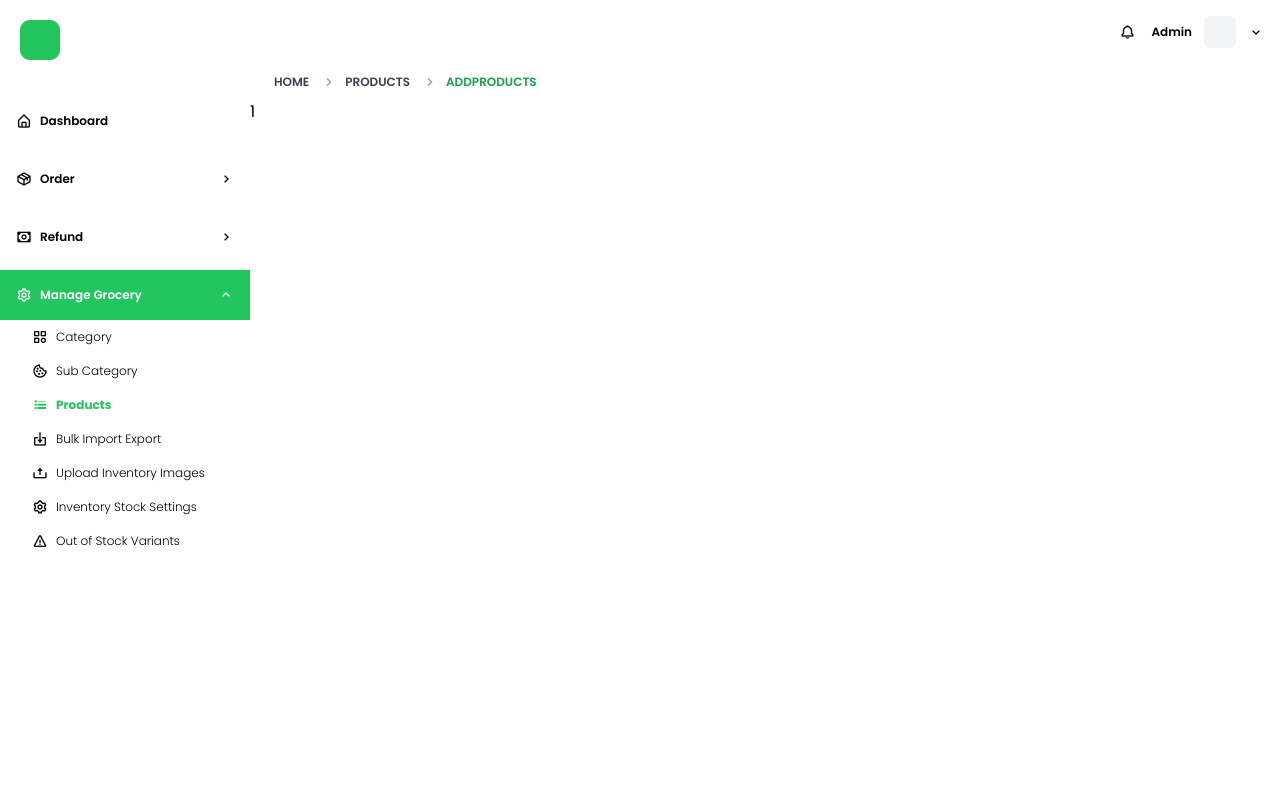
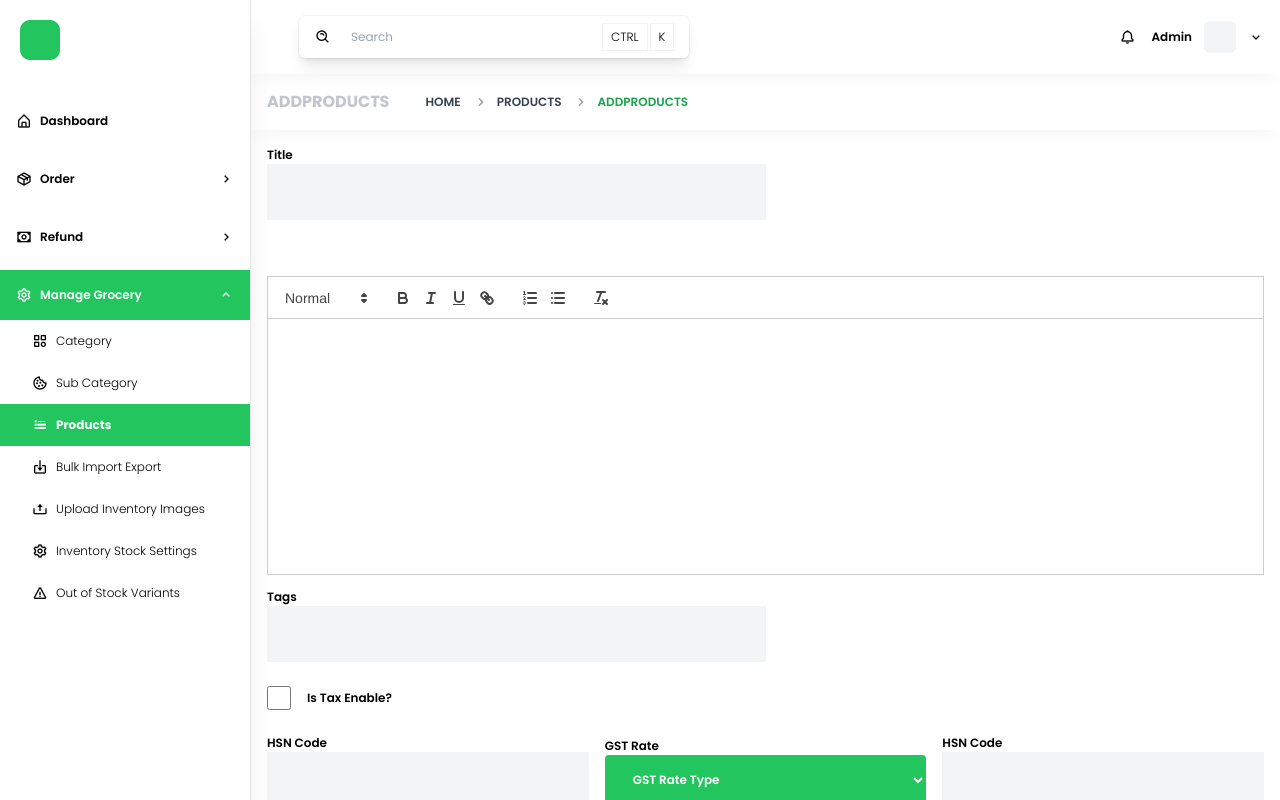
Before and after one commit to rishirathoree/grocery-app, a React (Vite) app: page /products/addproducts in a window 1280 px wide. Both pictures are taken after a click on the element 125 px from the left and 295 px from the top of the page. Built offline with nearby package versions, Linux system fonts and the light colour scheme.

Commit message:
design color changes

```diff
--- a/src/Components/AddCategory.jsx
+++ b/src/Components/AddCategory.jsx
@@ -14,7 +14,7 @@ const AddCategory = () => {
               onClick={() => {
                 setAddNewUser(!addNewUser);
               }}
-              className="px-3 py-2 bg-green-500 text-white font-semibold"
+              className="bg-green-500 p-2 rounded hover:shadow-lg font-semibold duration-500 text-xsm text-white px-6 py-2"
             >
               Add New Category
             </button>
--- a/src/Components/AddSubCategory.jsx
+++ b/src/Components/AddSubCategory.jsx
@@ -14,7 +14,7 @@ const AddSubCategory = () => {
               onClick={() => {
                 setAddNewUser(!addNewUser);
               }}
-              className="px-3 py-2 bg-green-500 text-white font-semibold"
+              className="bg-green-500 p-2 rounded hover:shadow-lg font-semibold duration-500 text-xsm text-white px-6 py-2"
             >
               Add New Sub Category
             </button>
--- a/src/Components/Breadcrumbs.jsx
+++ b/src/Components/Breadcrumbs.jsx
@@ -4,14 +4,19 @@ import { Link, useLocation } from 'react-router-dom';
 const Breadcrumbs = () => {
   const location = useLocation();
   const routePath = location.pathname.split('/').filter(item => item !== '');
-
+  console.log(routePath === null ? 'Dashboard' : routePath)
   return (
-    <nav className="flex px-4 py-2" aria-label="Breadcrumb">
+    <nav className="flex px-4 py-4 shadow-b-lg" aria-label="Breadcrumb">
       <ol className="inline-flex items-center space-x-1 md:space-x-3">
+      <li className="inline-flex items-center">
+            <p className="uppercase text-md mr-4 font-bold text-slate-700/30 dark:text-gray-400 dark:hover:text-white">
+              {routePath.length === 0 ? 'Dashboard' : routePath[routePath.length - 1]}
+            </p>
+        </li>
         <li className="inline-flex items-center">
           <Link to="/">
-            <p className="uppercase text-xsm font-semibold text-gray-700 hover:text-green-600 md:ml-2 dark:text-gray-400 dark:hover:text-white">
-              Home
+            <p className={`uppercase text-xsm font-semibold text-gray-700 hover:text-green-600 md:ml-2 dark:text-gray-400 dark:hover:text-white ${routePath.length === 0 ? 'hidden' : 'block'}`}>
+            Home
             </p>
           </Link>
         </li>
--- a/src/Pages/AddProducts.jsx
+++ b/src/Pages/AddProducts.jsx
@@ -1,9 +1,61 @@
-import React from 'react'
+import React, { useState } from 'react'
+import ReactQuill from 'react-quill';
+import 'react-quill/dist/quill.snow.css';
 
 const AddProducts = () => {
+  const [value, setValue] = useState('');
+
+  const[gstRate,setGstRate] = useState('')
+  const[gstRateType,setGstRateType] = useState('')
+  const[hsnRateType,setHSNRateType] = useState('')
+
   return (
     <>
-    <div>1</div>
+          <div className="p-4 space-y-6">
+
+          <div className='flex w-full gap-2'>
+            <div className='w-full'><p className='font-semibold text-xsm'>Title</p>
+            <input type="text" className='focus:ring-1 ring-green-500  lg:w-1/2 md:w-1/2 sm:w-full py-4 px-2 focus:outline-none outline-none bg-gray-100' /></div>
+          </div>
+
+          <div className='h-80 py-8'>
+          <ReactQuill theme="snow" className='h-full' value={value} onChange={setValue} />
+          </div>
+
+          <div className='flex w-full gap-2'>
+
+            <div className='w-full'><p className='font-semibold text-xsm'>Tags</p><input type="text" className='focus:ring-1 ring-green-500  lg:w-1/2 md:w-1/2 sm:w-full py-4 px-2 focus:outline-none outline-none bg-gray-100' /></div>
+          </div>
+
+          <label htmlFor="is-tax-enable-checkbox" className='flex items-center gap-4'>
+            <input type="checkbox" className='w-6 h-6' />
+            <p className='font-semibold text-xsm'>Is Tax Enable?</p>
+          </label>
+
+          <div className='flex items-center lg:flex-row md:flex-col sm:flex-col justify-between gap-4 w-full'>
+          <div className='w-full'>
+            <p className='font-semibold text-xsm'>HSN Code</p>
+            <input type="text" className='focus:ring-1 ring-green-500 w-full py-4 px-2 focus:outline-none outline-none bg-gray-100' />
+          </div>
+          <div className='w-full'>
+            <p className='font-semibold text-xsm'>GST Rate</p>
+            <select className='bg-green-500 rounded hover:shadow-lg focus:outline-none selected:bg-green-300 focus:bg-slate-500 outline-none w-full font-semibold duration-500 text-xsm text-white px-6 py-4'>
+              <option value="">GST Rate Type</option>
+              <option value="">Inclusive</option>
+              <option value="">Exclusive</option>
+            </select>
+          </div>
+          <div className='w-full'>
+            <p className='font-semibold text-xsm'>HSN Code</p>
+            <input type="text" className='focus:ring-1 ring-green-500 w-full py-4 px-2 focus:outline-none outline-none bg-gray-100' />
+          </div>
+          </div>
+
+          <div>
+            <p className='bg-gray-50 p-4'></p>
+          </div>
+
+          </div>
     </>
   )
 }
--- a/src/Pages/Aside.jsx
+++ b/src/Pages/Aside.jsx
@@ -85,7 +85,7 @@ const Aside = () => {
   };
 
   return (
-    <aside className="h-full">
+    <aside className="h-full shadow-xl border-r border-slate-500/9 z-50">
       <div className="asideBar group  lg:w-[250px] overflow-y-auto md:w-[250px] sm:w-[150px] lg:block md:block sm:hidden duration-300 bg-white h-full">
       <div className="flex mb-4 p-4  items-center justify-between">
       <i className={`bx bx-lg text-green-500 bxs-square-rounded `}></i>
@@ -163,18 +163,18 @@ const Aside = () => {
       >
         {category.subcategories.map((subcategory, subIndex) => (
           <Link key={subIndex} to={subcategory.url}>
-            <div className="pl-8 flex gap-2 items-center p-2">
+            <div className={`pl-8 flex gap-2 shadow-xl items-center p-3 ${routeActive.includes(subcategory.url) ? "bg-green-500": "bg-white"}`}>
               <i
                 className={`${subcategory.icon} ${
                   routeActive.includes(subcategory.url)
-                    ? "font-bold text-green-500"
+                    ? "font-bold text-white"
                     : "font-light"
-                } hover:text-slate-500`}
+                } `}
               ></i>
               <p
-                className={`font-lighter hover:text-slate-500 ${
+                className={`font-lighter  ${
                   routeActive.includes(subcategory.url)
-                    ? "font-bold text-green-500"
+                    ? "font-bold text-white"
                     : "font-light"
                 } subcategory-title text-xsm`}
               >
--- a/src/Pages/Category.jsx
+++ b/src/Pages/Category.jsx
@@ -22,7 +22,7 @@ const Category = () => {
                 type="text"
                 className="font-semibold focus:outline-none outline-none lg:w-80 md:w-full sm:w-full text-xsm bg-gray-100 p-2"
               />
-              <button className="px-6 py-2 bg-green-500 text-white font-semibold">
+              <button className="bg-green-500 p-2 rounded hover:shadow-lg font-semibold duration-500 text-xsm text-white px-6 py-2">
                 Reset
               </button>
             </div>
--- a/src/Pages/Navbar.jsx
+++ b/src/Pages/Navbar.jsx
@@ -21,7 +21,7 @@ const Navbar = () => {
 
   useEffect(() => {
     const invisiblePopOverAccount = (e) => {
-      if (accountPop.current &&  showAccountDropdown && e.key === 'Escape') {
+      if (accountPop.current && showAccountDropdown && e.key === 'Escape') {
         setShowAccountDropdown(false)
       }
     };
@@ -35,14 +35,14 @@ const Navbar = () => {
 
   return (
     <>
-      <div className='w-full bg-white flex items-center justify-between p-4'>
+      <div className='w-full shadow-b-lg bg-white flex items-center justify-between p-4'>
         <div className='space-x-4 flex items-center'>
           <i
             onClick={() => {
-              document.body.classList.toggle('sidebar-collapse');
+              document.body.classList.add('sidebar-collapse');
             }}
-            className='bx lg:opacity-0 duration-500 md:opacity-0 sm:opacity-100 bx-objects-horizontal-left'></i>
-          {/* <div className='flex lg:flex md:flex sm:hidden ring-1 ring-black/5 p-2 rounded-md shadow-lg px-4 py-1 items-center space-x-3'>
+            className='bx lg:invisible duration-500 md:invisible sm:visible bx-objects-horizontal-left'></i>
+          <div className='flex lg:flex md:flex sm:hidden ring-1 ring-black/5 p-2 rounded-md shadow-lg px-4 py-1 items-center space-x-3'>
             <i className='bx bx-search-alt'></i>
             <input
             ref={inputRef}
@@ -54,7 +54,7 @@ const Navbar = () => {
             <p className='font-light uppercase inline-block text-[12px] px-2 py-1 ring-1 ring-black/5'>Ctrl</p>
             <p className='font-light uppercase inline-block text-[12px] px-2 py-1 ring-1 ring-black/5'>K</p>
           </div>
-          </div> */}
+          </div>
         </div>
 
         <div className='space-x-4 flex items-center'>
--- a/src/Pages/Products.jsx
+++ b/src/Pages/Products.jsx
@@ -1,5 +1,6 @@
 import React, { useRef, useState } from "react";
 import fruitImg from "../assets/frt.jpg";
+import { Link } from "react-router-dom";
 
 const Products = () => {
   const [searchCategoryValue, setSearchCategoryValue] = useState('');
@@ -170,6 +171,7 @@ const Products = () => {
     <>
       <div className="p-4 space-y-6">
         {/* category sorting option containing search/select dropdown category and subcategory */}
+        <Link to="/products/addproducts"><button className="bg-green-500 p-2 rounded hover:shadow-lg font-semibold duration-500 text-xsm text-white"> <i className="bx bx-cart-alt"></i> Add Product</button></Link>
         <div className="space-y-4">
           <input onChange={(e)=>{setSearchCategoryValue(e.target.value)}} type="text" className="w-full text-lg p-2 bg-gray-100 focus:outline-none outline-none" />
           <div className="flex items-center flex-wrap gap-2">
@@ -207,8 +209,8 @@ const Products = () => {
             </select>
           </div>
           <div className="space-x-2">
-            <button onClick={handleFilter} className="px-6 py-2 bg-green-500 text-white">Go</button>
-            <button className="px-6 py-2 bg-green-500 text-white">Reset</button>
+            <button onClick={handleFilter} className="bg-green-500 p-2 rounded hover:shadow-lg font-semibold duration-500 text-xsm text-white px-6 py-2">Go</button>
+            <button className="bg-green-500 p-2 rounded hover:shadow-lg font-semibold duration-500 text-xsm text-white px-6 py-2">Reset</button>
           </div>
         </div>
         {/* category sorting option containing search/select dropdown category and subcategory end here */}
--- a/src/Pages/RefundOrder.jsx
+++ b/src/Pages/RefundOrder.jsx
@@ -173,7 +173,7 @@ const RefundOrder = () => {
                     <input value={dateFrom} onChange={(e)=>setDateFrom(e.target.value)} type="date" className='ring-1 ring-black/5 shadow-lg text-xsm uppercase p-2 rounded-lg' />
                     <input value={dateUpto} onChange={(e)=>setDateUpto(e.target.value)} type="date" className='ring-1 ring-black/5 shadow-lg text-xsm uppercase p-2 rounded-lg' />
                     {/* <button onClick={handleSubmitDateFormat} className='font-semibold text-sm px-6 py-2 bg-green-500 rounded-lg text-white'>Go</button> */}
-                    <button onClick={resetButtonDateFormat} className='font-semibold text-sm px-6 py-2 bg-green-500 rounded-lg text-white'>RESET</button>
+                    <button onClick={resetButtonDateFormat} className='bg-green-500 p-2 rounded hover:shadow-lg font-semibold duration-500 text-xsm text-white px-6 py-2'>RESET</button>
                 </div>
             </div>
 
--- a/src/index.css
+++ b/src/index.css
@@ -14,6 +14,7 @@ body{font-family: 'Poppins', sans-serif}
 }
 
 
+@media (max-width: 500px) {
     .sidebar-collapse .asideBar {
       display: block;
       position: fixed;
@@ -23,9 +24,6 @@ body{font-family: 'Poppins', sans-serif}
       background: #fff;
       width: 90%;
       max-width: 250px;
-    /* display: flex; */
-    /* flex-wrap: wrap; */
-    /* align-items: baseline; */
       text-align: left;
       padding-top: 0;
       padding-left: 0;
@@ -34,3 +32,11 @@ body{font-family: 'Poppins', sans-serif}
       transition: all 300ms;
       height: 100vh;
     }
+  }
+
+
+  .shadow-b-lg {
+    --tw-shadow: 0 5px 15px -3px rgb(0 0 0 / 0.05), 0 4px 8px -4px rgb(0 0 0 / 0.01);
+    --tw-shadow-colored: 0 10px 15px -3px var(--tw-shadow-color), 0 4px 6px -4px var(--tw-shadow-color);
+    box-shadow: var(--tw-ring-offset-shadow, 0 0 #0000), var(--tw-ring-shadow, 0 0 #0000), var(--tw-shadow);
+}
```
Lines whose indentation alone changed are shown as unchanged.
